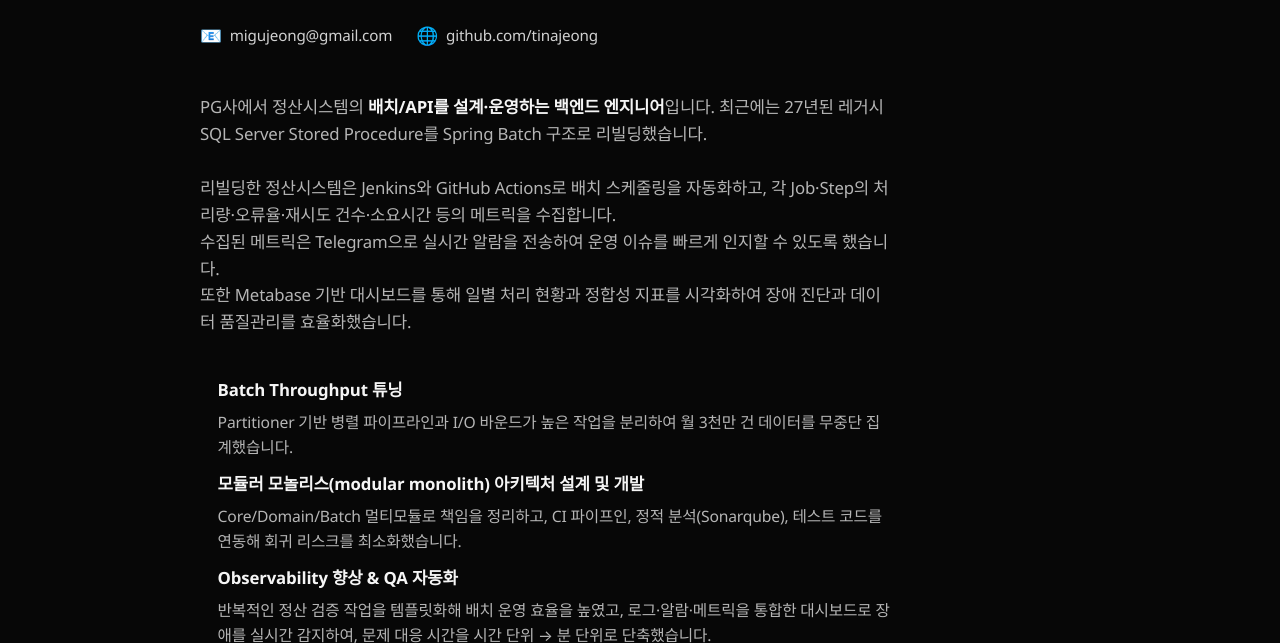
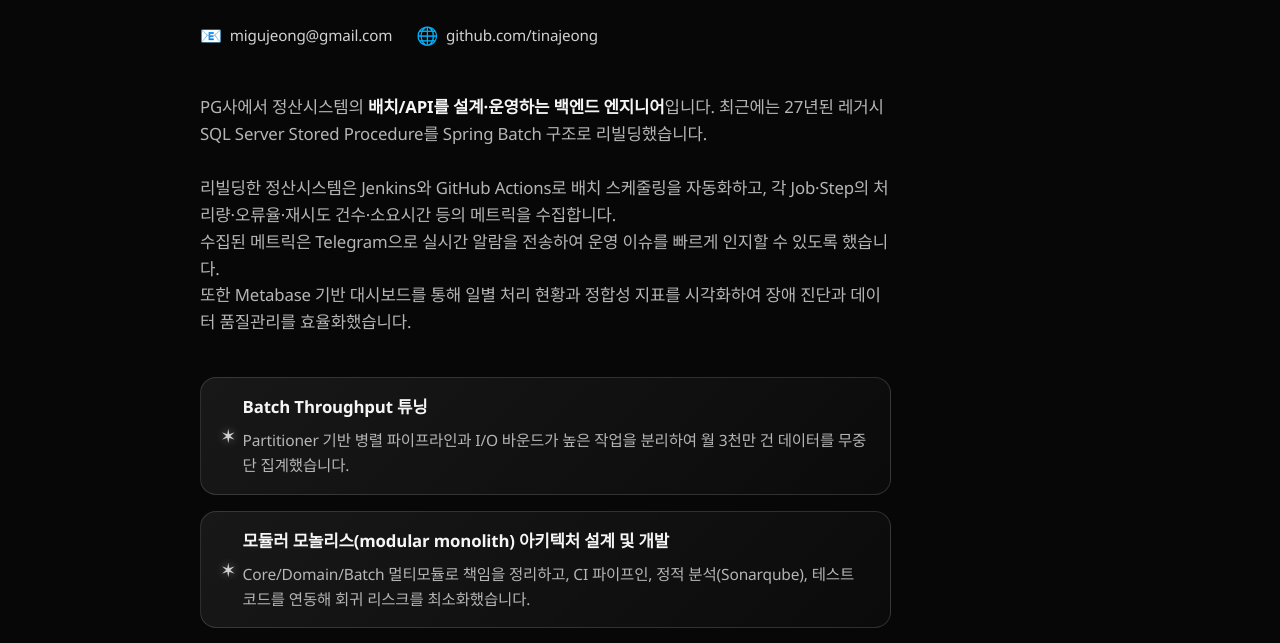
Before and after one commit to tinajeong/tinawiki, a plain HTML site: page about.html in a window 1280 px wide. Shown: the part 309-952 px from the top of the page. Drawn offline with Linux system fonts and the light colour scheme; a web font is replaced by a local one.

Commit message:
Restyle about highlights list

```diff
--- a/styles.css
+++ b/styles.css
@@ -774,19 +774,56 @@ h1 {
 
 .about-highlights {
   margin: 0;
-  padding-left: 1.1rem;
+  padding: 0;
+  list-style: none;
   display: grid;
-  gap: 0.65rem;
+  gap: 1rem;
 }
 
 .about-highlights li {
+  position: relative;
   display: grid;
-  gap: 0.4rem;
+  gap: 0.45rem;
+  padding: 1rem 1.2rem 1rem 2.6rem;
+  border: 1px solid var(--border);
+  border-radius: 1rem;
+  background: linear-gradient(
+    135deg,
+    rgba(255, 255, 255, 0.07),
+    rgba(255, 255, 255, 0.02)
+  );
+  transition: border-color 180ms ease, background 180ms ease,
+    transform 180ms ease;
+}
+
+.about-highlights li::before {
+  content: "✶";
+  position: absolute;
+  inset: 50% auto auto 1.2rem;
+  transform: translateY(-50%);
+  font-size: 1.2rem;
+  color: var(--accent);
+  text-shadow: 0 0 10px rgba(209, 209, 209, 0.45);
+  pointer-events: none;
+}
+
+.about-highlights li:is(:hover, :focus-within) {
+  border-color: rgba(255, 255, 255, 0.28);
+  background: linear-gradient(
+    135deg,
+    rgba(255, 255, 255, 0.16),
+    rgba(255, 255, 255, 0.04)
+  );
+  transform: translateY(-2px);
+}
+
+.about-highlights strong {
+  font-size: 1.05rem;
 }
 
 .about-highlights p {
   margin: 0;
-  font-size: 0.98rem;
+  font-size: 0.97rem;
   color: var(--muted);
 }
 
```
